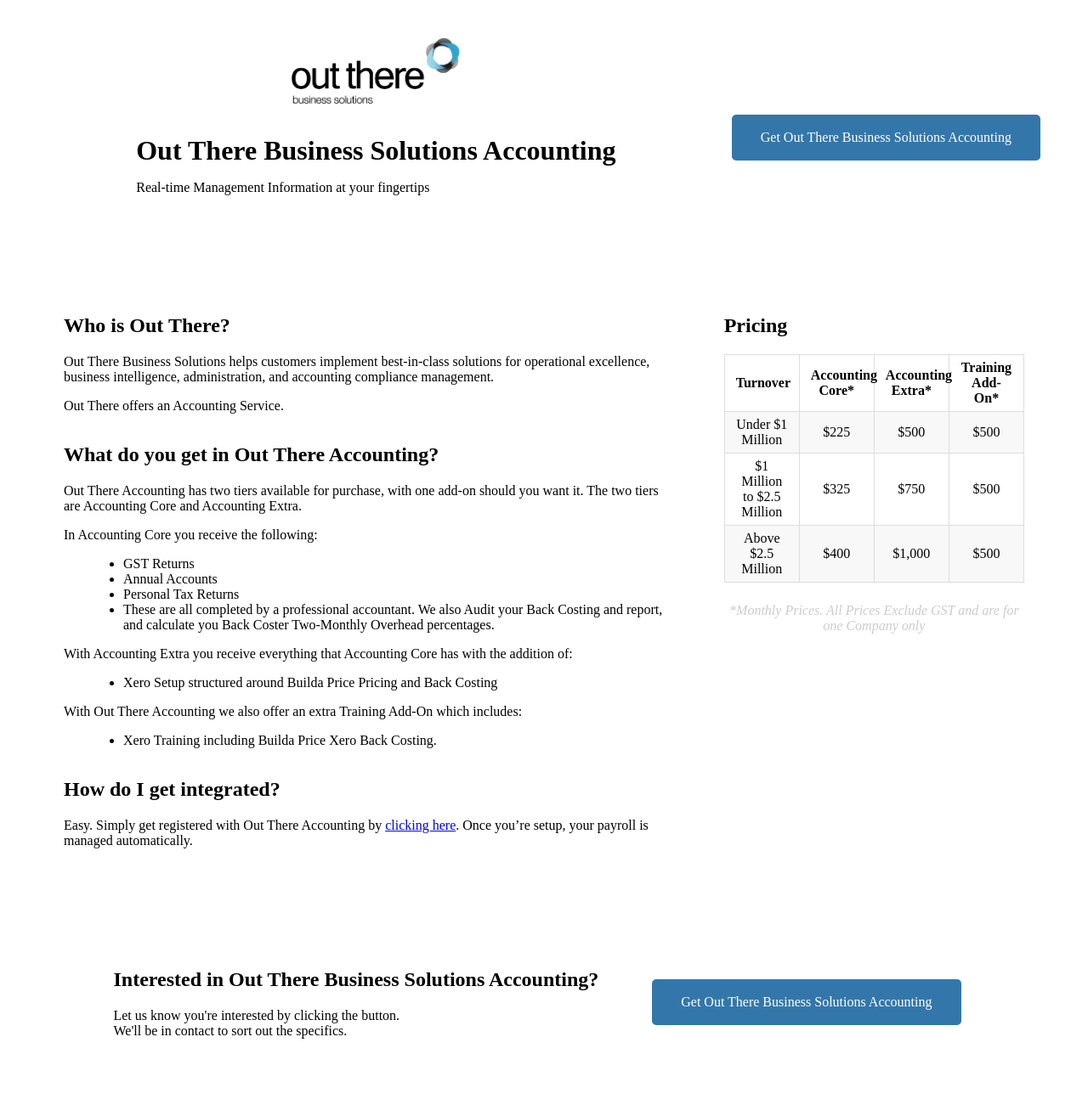
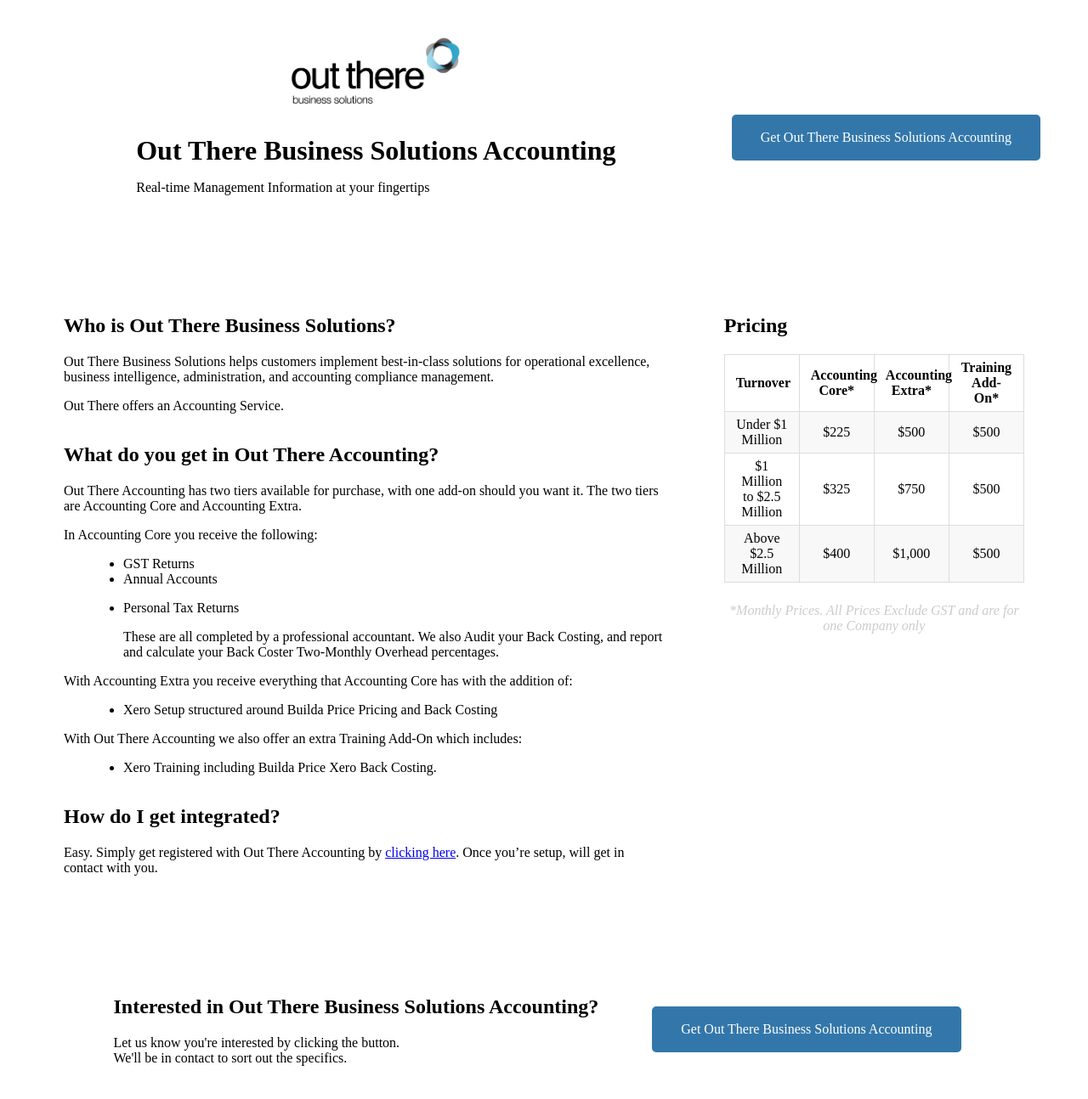
Before and after one commit to outtherenz/advertisements, a Jekyll site: the page built from promotions/out-there-business-solutions-accounting.md, in a window 1280 px wide. Shown: the top 1294 px of the page at 85% size. Built offline with Jekyll 4.4.1, drawn with Linux system fonts in a browser that asks for light colours; Markdown is read by kramdown in place of the engine named in the settings.

Commit message:
Update from Forestry.io - Updated out-there-business-solutions-accounting.md

```diff
--- a/promotions/out-there-business-solutions-accounting.md
+++ b/promotions/out-there-business-solutions-accounting.md
@@ -46,7 +46,7 @@
 - promotions
 
 ---
-## Who is Out There?
+## Who is Out There Business Solutions?
 
 Out There Business Solutions helps customers implement best-in-class solutions for operational excellence, business intelligence, administration, and accounting compliance management.
 
@@ -73,4 +74,4 @@
 
 ## How do I get integrated?
 
-Easy. Simply get registered with Out There Accounting by [clicking here](#). Once you're setup, your payroll is managed automatically.
+Easy. Simply get registered with Out There Accounting by [clicking here](#). Once you're setup, will get in contact with you.
```
Also changed, not shown: other parts of promotions/out-there-business-solutions-accounting.md (+2 -1 lines).
